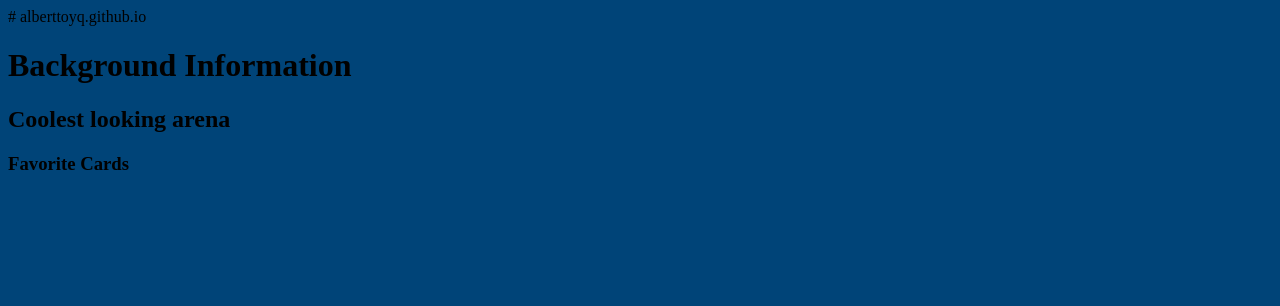
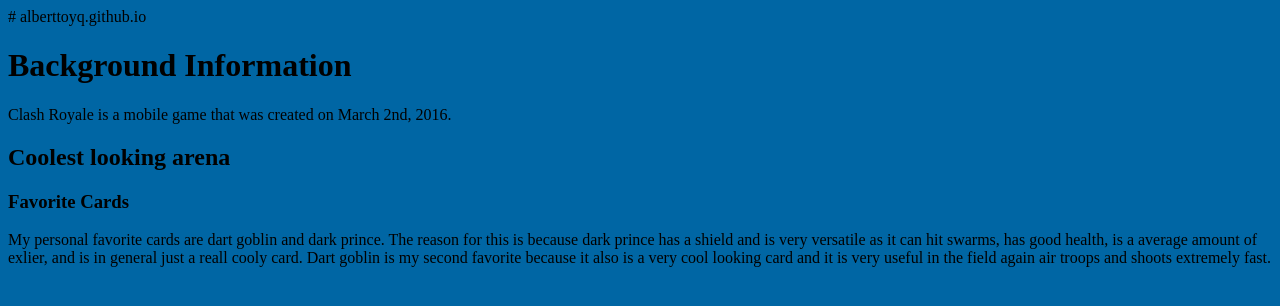
Before and after one commit to alberttoyq/Clashroyale, a plain HTML site: page index.html in a window 1280 px wide. Drawn offline with Linux system fonts and the light colour scheme.

Commit message:
Update index.html

```diff
--- a/index.html
+++ b/index.html
@@ -4,10 +4,13 @@
 <head>
 <title>Clash Royale</title>
 </head>
-<body bgcolor="#004478">
+<body bgcolor="#0066a4">
 <h1>Background Information</h1>
+<p>Clash Royale is a mobile game that was created on March 2nd, 2016. </p>
 <h2>Coolest looking arena</h2>
 <h3>Favorite Cards</h3>
+<p>My personal favorite cards are dart goblin and dark prince. The reason for this is because dark prince has a shield and is very versatile as it can hit swarms, has good health, is a average amount of exlier, and is in general just
+a reall cooly card. Dart goblin is my second favorite because it also is a very cool looking card and it is very useful in the field again air troops and shoots extremely fast.</p>
 
 
 
```
